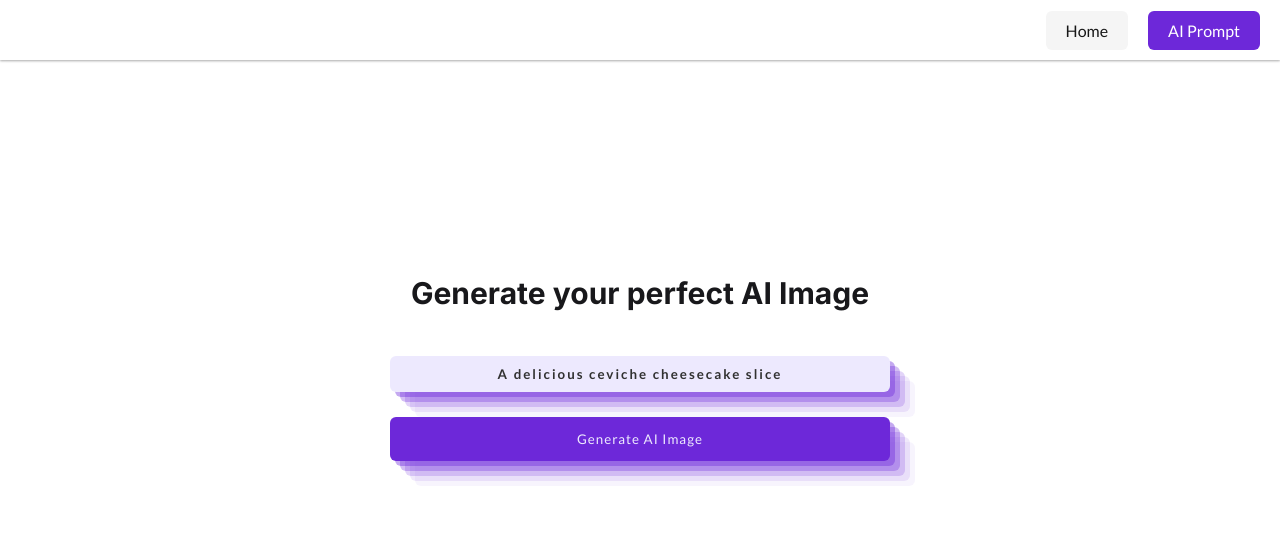
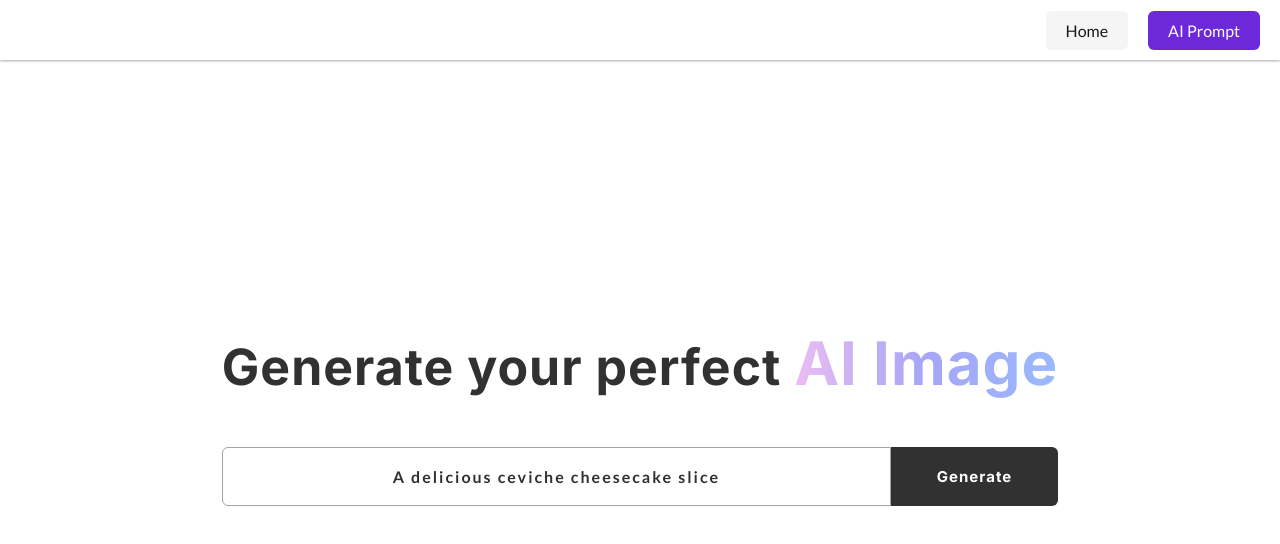
Before and after one commit to ishowdarkside/ai, a React (Vite) app in the folder frontend/: page /ai-prompt in a window 1280 px wide. Shown: the top 544 px of the page. Built offline with nearby package versions, Linux system fonts and the light colour scheme.

Commit message:
fix ui and add context for prompt

```diff
--- a/frontend/src/App.jsx
+++ b/frontend/src/App.jsx
@@ -6,6 +6,7 @@ import { QueryClient, QueryClientProvider } from "@tanstack/react-query";
 import { ReactQueryDevtools } from "@tanstack/react-query-devtools";
 import FolderContext from "./context/FolderContext";
 import AiPrompt from "./pages/AiPrompt/AiPrompt";
+import PromptContext from "./context/PromptContext";
 function App() {
   const queryClient = new QueryClient();
   return (
@@ -20,7 +21,14 @@ function App() {
               </FolderContext>
             }
           />
-          <Route path="/ai-prompt" element={<AiPrompt />} />
+          <Route
+            path="/ai-prompt"
+            element={
+              <PromptContext>
+                <AiPrompt />
+              </PromptContext>
+            }
+          />
         </Routes>
       </BrowserRouter>
       <ReactQueryDevtools initialIsOpen={false} />
--- /dev/null
+++ b/frontend/src/context/PromptContext.jsx
@@ -0,0 +1,19 @@
+/* eslint-disable react/prop-types */
+import { createContext, useContext, useState } from "react";
+
+const context = createContext();
+
+export default function PromptContext({ children }) {
+  const [imgLink, setImgLink] = useState(null);
+  return (
+    <context.Provider value={{ imgLink, setImgLink }}>
+      {children}
+    </context.Provider>
+  );
+}
+
+export function usePromptContext() {
+  const data = useContext(context);
+  if (!data) throw new Error("You cant use context here");
+  return data;
+}
--- /dev/null
+++ b/frontend/src/features/AiPrompt/OutputPanel/OutputPanel.jsx
@@ -0,0 +1,15 @@
+import { usePromptContext } from "../../../context/PromptContext";
+import styles from "./OutputPanel.module.scss";
+
+export default function OutputPanel() {
+  const { imgLink } = usePromptContext();
+  return (
+    <div className={styles.outputWrapper}>
+      {imgLink && (
+        <a href={imgLink}>
+          <img src={imgLink} />
+        </a>
+      )}
+    </div>
+  );
+}
--- /dev/null
+++ b/frontend/src/features/AiPrompt/OutputPanel/OutputPanel.module.scss
@@ -0,0 +1,9 @@
+.outputWrapper {
+  width: 100%;
+  padding: 3rem;
+  max-width: 90rem;
+  img {
+    max-width: 40rem;
+    border-radius: 1rem;
+  }
+}
--- a/frontend/src/features/AiPrompt/PromptForm/PromptForm.jsx
+++ b/frontend/src/features/AiPrompt/PromptForm/PromptForm.jsx
@@ -2,16 +2,16 @@ import styles from "./PromptForm.module.scss";
 import { prompt } from "../../../services/prompt";
 import { useState } from "react";
 import Spinner from "../../../utilities/Spinner/Spinner";
+import { usePromptContext } from "../../../context/PromptContext";
 export default function PromptForm() {
   const [input, setInput] = useState("");
-  const [isReady, setIsReady] = useState(null);
+  const { setImgLink } = usePromptContext();
   const [isLoading, setIsLoading] = useState(false);
-
   async function handleSubmit(e) {
     e.preventDefault();
     setIsLoading(true);
     const data = await prompt(input);
-    setIsReady(data.data.output[0].tmp_url);
+    setImgLink(data.data.output[0].tmp_url);
     setIsLoading(false);
     setInput("");
   }
@@ -19,20 +19,19 @@ export default function PromptForm() {
   if (isLoading) return <Spinner />;
   return (
     <form className={styles.promptForm} onSubmit={(e) => handleSubmit(e)}>
-      <h1>Generate your perfect AI Image</h1>
-      <input
-        type="text"
-        placeholder="A delicious ceviche cheesecake slice"
-        value={input}
-        onChange={(e) => setInput(e.target.value)}
-      />
-      <button>Generate AI Image</button>
+      <h1>
+        Generate your perfect <span>AI Image</span>
+      </h1>
 
-      {isReady && (
-        <a href={isReady}>
-          <img src={isReady} />
-        </a>
-      )}
+      <div className={styles.inputWrapper}>
+        <input
+          type="text"
+          placeholder="A delicious ceviche cheesecake slice"
+          value={input}
+          onChange={(e) => setInput(e.target.value)}
+        />
+        <button>Generate</button>
+      </div>
     </form>
   );
 }
--- a/frontend/src/features/AiPrompt/PromptForm/PromptForm.module.scss
+++ b/frontend/src/features/AiPrompt/PromptForm/PromptForm.module.scss
@@ -2,41 +2,43 @@
   display: flex;
   flex-direction: column;
   gap: 2.5rem;
-  max-width: 50rem;
+  max-width: 90rem;
   input {
-    min-width: 50rem;
-    max-width: 50rem;
-    box-shadow: rgba(109, 40, 217, 0.4) 5px 5px,
-      rgba(109, 40, 217, 0.3) 10px 10px, rgba(109, 40, 217, 0.2) 15px 15px,
-      rgba(109, 40, 217, 0.1) 20px 20px, rgba(109, 40, 217, 0.05) 25px 25px;
-    border: none;
+    width: 100%;
     outline: none;
+    border: 1px solid #a3a3a3;
+    border-top-left-radius: 6px;
+    border-bottom-left-radius: 6px;
     padding: 1rem;
-    border-radius: 6px;
-    background-color: #ede9fe;
-
+    font-size: 1.6rem;
+    flex-basis: 80%;
     &::placeholder {
       color: #313131;
       font-weight: 600;
+      font-size: 1.6rem;
       letter-spacing: 2px;
       text-align: center;
     }
   }
 
   button {
-    padding: 1.4rem;
+    font-family: "Inter", sans-serif;
+    flex-basis: 20%;
+    cursor: pointer;
+    font-weight: 700;
+    padding: 2rem 1rem;
+    font-size: 1.5rem;
     border: none;
+    letter-spacing: 1px;
     outline: none;
-    background-color: #6d28d9;
-    border-radius: 6px;
-    color: #ede9fe;
-    letter-spacing: 1px;
-    cursor: pointer;
-    box-shadow: rgba(109, 40, 217, 0.4) 5px 5px,
-      rgba(109, 40, 217, 0.3) 10px 10px, rgba(109, 40, 217, 0.2) 15px 15px,
-      rgba(109, 40, 217, 0.1) 20px 20px, rgba(109, 40, 217, 0.05) 25px 25px;
+    background-color: #313131;
+    color: #ffff;
+    border-top-right-radius: 6px;
+    border-bottom-right-radius: 6px;
   }
-
+  .inputWrapper {
+    display: flex;
+  }
   img {
     width: 100%;
     border-radius: 1rem;
@@ -44,9 +46,24 @@
 
   h1 {
     font-family: "Inter", sans-serif;
-    color: #18181b;
-    font-size: 3rem;
-    text-align: center;
+    color: #313131;
+    font-size: 5rem;
+    text-align: start;
+    line-height: 1.3;
+
     margin-bottom: 2rem;
+    letter-spacing: 1px;
+    font-size: 5rem;
+    span {
+      background: linear-gradient(
+        to right,
+        #ebbdf2,
+        #a6a5f7,
+        #99bafb
+      ); /* Change the colors to your preference */
+      -webkit-background-clip: text;
+      color: transparent;
+      font-size: 6rem;
+    }
   }
 }
--- a/frontend/src/features/uploadLayout/Uploud/Uploud.module.scss
+++ b/frontend/src/features/uploadLayout/Uploud/Uploud.module.scss
@@ -1,5 +1,4 @@
 form {
-	height: 50%;
   .uploud {
     background-color: #fafbfc;
     display: flex;
@@ -11,7 +10,7 @@ form {
     height: 100%;
     width: 100%;
     cursor: pointer;
-		transition: .2s;
+    transition: 0.2s;
 
     &:hover {
       background-color: #f2f4fc;
--- a/frontend/src/pages/AiPrompt/AiPrompt.jsx
+++ b/frontend/src/pages/AiPrompt/AiPrompt.jsx
@@ -1,3 +1,4 @@
+import OutputPanel from "../../features/AiPrompt/OutputPanel/OutputPanel";
 import PromptForm from "../../features/AiPrompt/PromptForm/PromptForm";
 import Navbar from "../../utilities/Navbar/Navbar";
 import styles from "./AiPrompt.module.scss";
@@ -5,8 +6,8 @@ export default function AiPrompt() {
   return (
     <div className={styles.sectionBody}>
       <Navbar />
-
       <PromptForm />
+      <OutputPanel />
     </div>
   );
 }
```
Also changed, not shown: frontend/src/setupProxy.js (deleted). Lines whose indentation alone changed are shown as unchanged.
